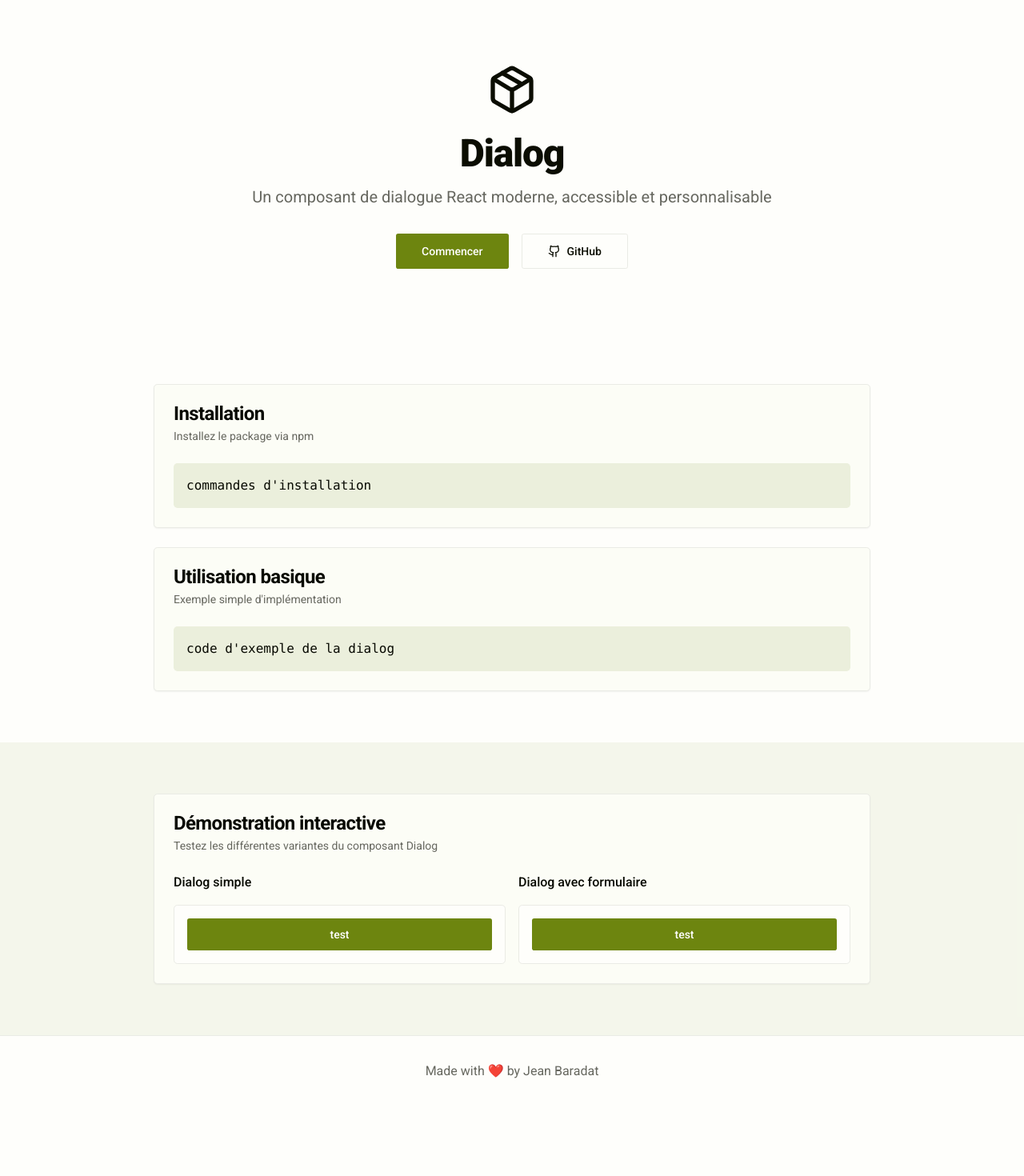
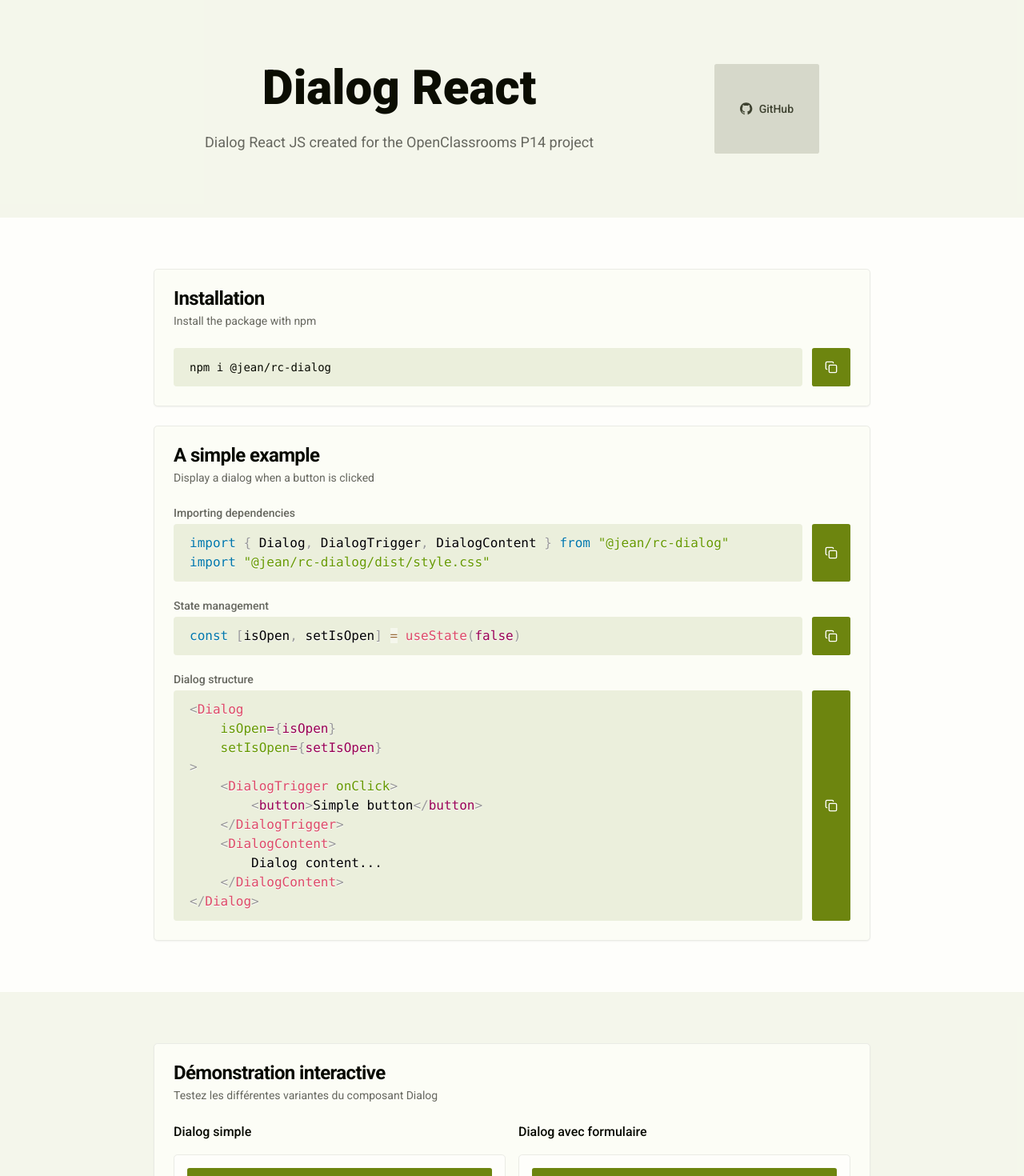
Before and after one commit to Jean-Baradat/oc-p14--jean_rc-dialog-10-2024, a React (Vite) app: page / in a window 1280 px wide. Shown: the top 1470 px of the page at 80% size. Before the commit the page ends 1383 px from the top, so only its background shows below. Built offline with nearby package versions, Linux system fonts and the light colour scheme.

Commit message:
work in progress Demo page

```diff
--- a/index.html
+++ b/index.html
@@ -1,5 +1,5 @@
 <!doctype html>
-<html lang="en">
+<html lang="en" class="scroll-smooth">
 	<head>
 		<meta charset="UTF-8" />
 		<meta name="viewport" content="width=device-width, initial-scale=1.0" />
--- a/package.json
+++ b/package.json
@@ -44,6 +44,7 @@
 		"@types/node": "^22.7.5",
 		"@types/react": "^18.3.3",
 		"@types/react-dom": "^18.3.1",
+		"@types/react-syntax-highlighter": "^15.5.13",
 		"@vitejs/plugin-react": "^4.3.1",
 		"autoprefixer": "^10.4.20",
 		"class-variance-authority": "^0.7.0",
@@ -60,6 +61,8 @@
 		"prettier-plugin-tailwindcss": "^0.6.8",
 		"react": "^18.0.0",
 		"react-dom": "^18.3.1",
+		"react-syntax-highlighter": "^15.6.1",
+		"simple-icons": "^13.15.0",
 		"tailwind-merge": "^2.5.3",
 		"tailwindcss": "^3.4.13",
 		"tailwindcss-animate": "^1.0.7",
--- a/src/App.tsx
+++ b/src/App.tsx
@@ -10,10 +10,42 @@ import {
 	CardTitle,
 } from "@/components/shadcn/card"
 import { Alert, AlertDescription } from "@/components/shadcn/alert"
-import { Package, Github } from "lucide-react"
+import { siGithub, siLinkedin } from "simple-icons"
+import { Check, Copy } from "lucide-react"
+import { PrismLight as SyntaxHighlighter } from "react-syntax-highlighter"
+import jsx from "react-syntax-highlighter/dist/esm/languages/prism/jsx"
+import prism from "react-syntax-highlighter/dist/esm/styles/prism/prism"
+
+SyntaxHighlighter.registerLanguage("jsx", jsx)
+
+const simpleExample1 = `import { Dialog, DialogTrigger, DialogContent } from "@jean/rc-dialog"
+import "@jean/rc-dialog/dist/style.css"`
+
+const simpleExample2 = "const [isOpen, setIsOpen] = useState(false)"
+
+const simpleExample3 = `<Dialog
+	isOpen={isOpen}
+	setIsOpen={setIsOpen}
+>
+	<DialogTrigger onClick>
+		<button>Simple button</button>
+	</DialogTrigger>
+	<DialogContent>
+		Dialog content...
+	</DialogContent>
+</Dialog>`
+
+const installation = "npm i @jean/rc-dialog"
 
 const App = () => {
+	const [copied, setCopied] = useState("")
 	const [isOpen, setIsOpen] = useState(false)
+
+	const copyToClipboard = (text, id) => {
+		navigator.clipboard.writeText(text)
+		setCopied(id)
+		setTimeout(() => setCopied(""), 3000)
+	}
 
 	const displayDialog = () => {
 		handleDialog(isOpen, setIsOpen)
@@ -21,30 +53,37 @@ const App = () => {
 
 	return (
 		<div className="min-h-screen bg-background">
-			<section className="px-4 py-20 text-center">
-				<div className="container mx-auto max-w-3xl">
-					<Package className="mx-auto mb-6 size-16" />
-					<h1 className="mb-4 scroll-m-20 text-5xl font-extrabold tracking-tight">
-						Dialog
-					</h1>
-					<p className="mb-8 text-xl text-muted-foreground">
-						Un composant de dialogue React moderne, accessible et
-						personnalisable
-					</p>
-					<div className="flex justify-center gap-4">
+			<section className="bg-muted/50 px-6 py-20 text-center">
+				<div className="container mx-auto flex max-w-3xl flex-col justify-between gap-4 sm:flex-row">
+					<div>
+						<h1 className="mb-6 scroll-m-20 text-4xl font-extrabold sm:text-6xl">
+							Dialog React
+						</h1>
+						<p className="text-lg text-muted-foreground">
+							Dialog React JS created for the OpenClassrooms P14 project
+						</p>
+					</div>
+					<div className="flex flex-wrap justify-center gap-4">
 						<Button
-							asChild
-							size="lg"
-						>
-							<a href="#main">Commencer</a>
-						</Button>
-						<Button
-							variant="outline"
+							variant="secondary"
 							size="lg"
 							asChild
+							className="w-full sm:h-full"
 						>
-							<a href="#">
-								<Github className="mr-2 size-4" />
+							<a
+								href="https://github.com/Jean-Baradat/oc-p14--jean_rc-dialog-10-2024"
+								target="_blank"
+							>
+								<svg
+									viewBox="0 0 25 25"
+									xmlns="http://www.w3.org/2000/svg"
+									fill="currentColor"
+									width="16"
+									height="16"
+									className="mr-2"
+								>
+									<path d={siGithub.path} />
+								</svg>
 								GitHub
 							</a>
 						</Button>
@@ -60,24 +99,135 @@ const App = () => {
 					<Card>
 						<CardHeader>
 							<CardTitle>Installation</CardTitle>
-							<CardDescription>Installez le package via npm</CardDescription>
+							<CardDescription>Install the package with npm</CardDescription>
 						</CardHeader>
-						<CardContent>
-							<pre className="overflow-x-auto rounded-lg bg-muted p-4">
-								<code>{`commandes d'installation`}</code>
-							</pre>
+						<CardContent className="flex flex-row items-stretch gap-3 overflow-x-auto">
+							<div className="w-full min-w-min rounded bg-muted px-5 py-3">
+								<pre className="text-nowrap">
+									<code className="text-sm">{installation}</code>
+								</pre>
+							</div>
+							<div>
+								<Button
+									variant="default"
+									size="icon"
+									className="size-12 h-full min-w-12"
+									onClick={() => copyToClipboard(installation, "installation")}
+								>
+									{copied === "installation" ? (
+										<Check className="size-4" />
+									) : (
+										<Copy className="size-4" />
+									)}
+								</Button>
+							</div>
 						</CardContent>
 					</Card>
 
 					<Card className="mt-6">
 						<CardHeader>
-							<CardTitle>Utilisation basique</CardTitle>
-							<CardDescription>Exemple simple d'implémentation</CardDescription>
+							<CardTitle>A simple example</CardTitle>
+							<CardDescription>
+								Display a dialog when a button is clicked
+							</CardDescription>
 						</CardHeader>
 						<CardContent>
-							<pre className="overflow-x-auto rounded-lg bg-muted p-4">
-								<code>{`code d'exemple de la dialog`}</code>
-							</pre>
+							<h3 className="mb-1 text-sm font-medium text-muted-foreground">
+								Importing dependencies
+							</h3>
+							<div className="mb-5 flex flex-row items-stretch gap-3 overflow-x-auto">
+								<div className="w-full min-w-min rounded bg-muted px-5 py-3">
+									<SyntaxHighlighter
+										language="jsx"
+										style={prism}
+										customStyle={{
+											background: "transparent",
+											padding: 0,
+											margin: 0,
+										}}
+									>
+										{simpleExample1}
+									</SyntaxHighlighter>
+								</div>
+								<div>
+									<Button
+										variant="default"
+										size="icon"
+										className="size-12 h-full min-w-12"
+										onClick={() => copyToClipboard(simpleExample1, "example1")}
+									>
+										{copied === "example1" ? (
+											<Check className="size-4" />
+										) : (
+											<Copy className="size-4" />
+										)}
+									</Button>
+								</div>
+							</div>
+							<h3 className="mb-1 text-sm font-medium text-muted-foreground">
+								State management
+							</h3>
+							<div className="mb-5 flex flex-row items-stretch gap-3 overflow-x-auto">
+								<div className="w-full min-w-min rounded bg-muted px-5 py-3">
+									<SyntaxHighlighter
+										language="jsx"
+										style={prism}
+										customStyle={{
+											background: "transparent",
+											padding: 0,
+											margin: 0,
+										}}
+									>
+										{simpleExample2}
+									</SyntaxHighlighter>
+								</div>
+								<div>
+									<Button
+										variant="default"
+										size="icon"
+										className="size-12 h-full min-w-12"
+										onClick={() => copyToClipboard(simpleExample2, "example2")}
+									>
+										{copied === "example2" ? (
+											<Check className="size-4" />
+										) : (
+											<Copy className="size-4" />
+										)}
+									</Button>
+								</div>
+							</div>
+							<h3 className="mb-1 text-sm font-medium text-muted-foreground">
+								Dialog structure
+							</h3>
+							<div className="flex flex-row items-stretch gap-3 overflow-x-auto">
+								<div className="w-full min-w-min rounded bg-muted px-5 py-3">
+									<SyntaxHighlighter
+										language="jsx"
+										style={prism}
+										customStyle={{
+											background: "transparent",
+											padding: 0,
+											margin: 0,
+										}}
+									>
+										{simpleExample3}
+									</SyntaxHighlighter>
+								</div>
+								<div>
+									<Button
+										variant="default"
+										size="icon"
+										className="size-12 h-full min-w-12"
+										onClick={() => copyToClipboard(simpleExample3, "example3")}
+									>
+										{copied === "example3" ? (
+											<Check className="size-4" />
+										) : (
+											<Copy className="size-4" />
+										)}
+									</Button>
+								</div>
+							</div>
 						</CardContent>
 					</Card>
 				</div>
@@ -173,14 +323,14 @@ const App = () => {
 													</Button>
 												</div>
 											</DialogContent>
-										</Dialog>{" "}
+										</Dialog>
 									</AlertDescription>
 								</Alert>
 							</div>
 						</CardContent>
 					</Card>
 
-					{/* <Card className="mt-6">
+					<Card className="mt-6">
 						<CardHeader>
 							<CardTitle>Props API</CardTitle>
 							<CardDescription>Liste des props disponibles</CardDescription>
@@ -201,14 +351,37 @@ const App = () => {
 								</div>
 							</div>
 						</CardContent>
-					</Card> */}
+					</Card>
 				</div>
 			</section>
 
-			{/* Footer */}
-			<footer className="border-t px-4 py-8">
+			<footer className="border-t px-4 py-28 text-center">
 				<div className="container mx-auto text-center text-muted-foreground">
-					<p>Made with ❤️ by Jean Baradat</p>
+					<p>
+						Made with ❤️ by{" "}
+						<Button
+							variant="link"
+							asChild
+							className="inline-flex h-auto items-center gap-1 p-0"
+						>
+							<a
+								href="https://www.linkedin.com/in/jean-baradat/"
+								target="_blank"
+								rel="noopener noreferrer"
+							>
+								Jean Baradat
+								<svg
+									viewBox="0 0 26 26"
+									xmlns="http://www.w3.org/2000/svg"
+									fill="currentColor"
+									width="16"
+									height="16"
+								>
+									<path d={siLinkedin.path} />
+								</svg>
+							</a>
+						</Button>
+					</p>
 				</div>
 			</footer>
 		</div>
--- a/src/components/Dialog.tsx
+++ b/src/components/Dialog.tsx
@@ -39,8 +39,8 @@ interface DialogProps {
 
 interface DialogContentProps {
 	children: React.ReactElement | React.ReactElement[]
-	titleId: string
-	descriptionId: string
+	titleId?: string
+	descriptionId?: string
 }
 
 // --------- Dialog Context ---------
@@ -138,8 +138,8 @@ const shouldAddEventHandler = (
  */
 const DialogContent = ({
 	children,
-	titleId = "",
-	descriptionId = "",
+	titleId,
+	descriptionId,
 }: DialogContentProps) => {
 	const context = useContext(DialogContext)
 
```
Also changed, not shown: 1 other file (tests, documents, lock files or other folders).
